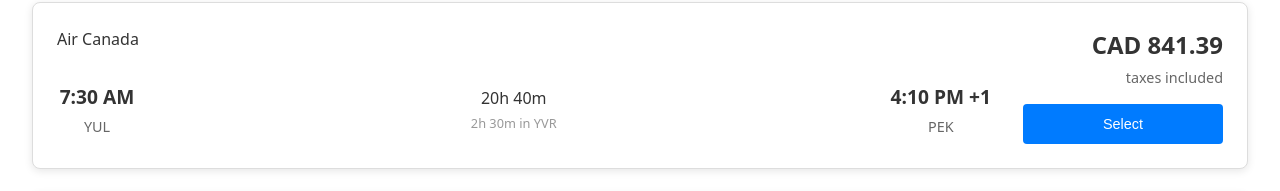
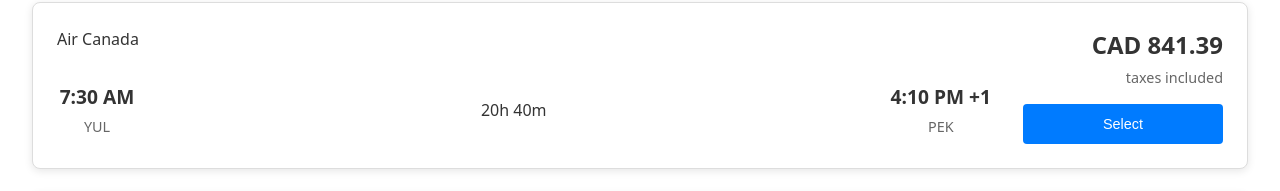
Before and after one commit to HeshamHamshary/FlightHub-Assignment, a React (Vite) app in the folder apps/Frontend/: page / in a window 1280 px wide. Shown: the part 568-759 px from the top of the page. Built offline with nearby package versions, Linux system fonts and the light colour scheme.

Commit message:
Removed layovers for now

```diff
--- a/apps/Frontend/src/components/Flight.tsx
+++ b/apps/Frontend/src/components/Flight.tsx
@@ -15,7 +15,6 @@ export interface FlightProps {
     arrival: string
     departureTime: string
     arrivalTime: string
-    layover?: string
     duration: string
     price: number
   }
@@ -25,7 +24,6 @@ export interface FlightProps {
     arrival: string
     departureTime: string
     arrivalTime: string
-    layover?: string
     duration: string
     price: number
   }
@@ -47,7 +45,6 @@ const FlightRoute = ({ flight }: { flight: FlightProps['outboundFlight'] | Fligh
 
       <div className="flight-path">
         <div className="duration">{flight?.duration}</div>
-        {flight?.layover && <div className="layover">{flight.layover}</div>}
       </div>
 
       <div className="arrival">
```
